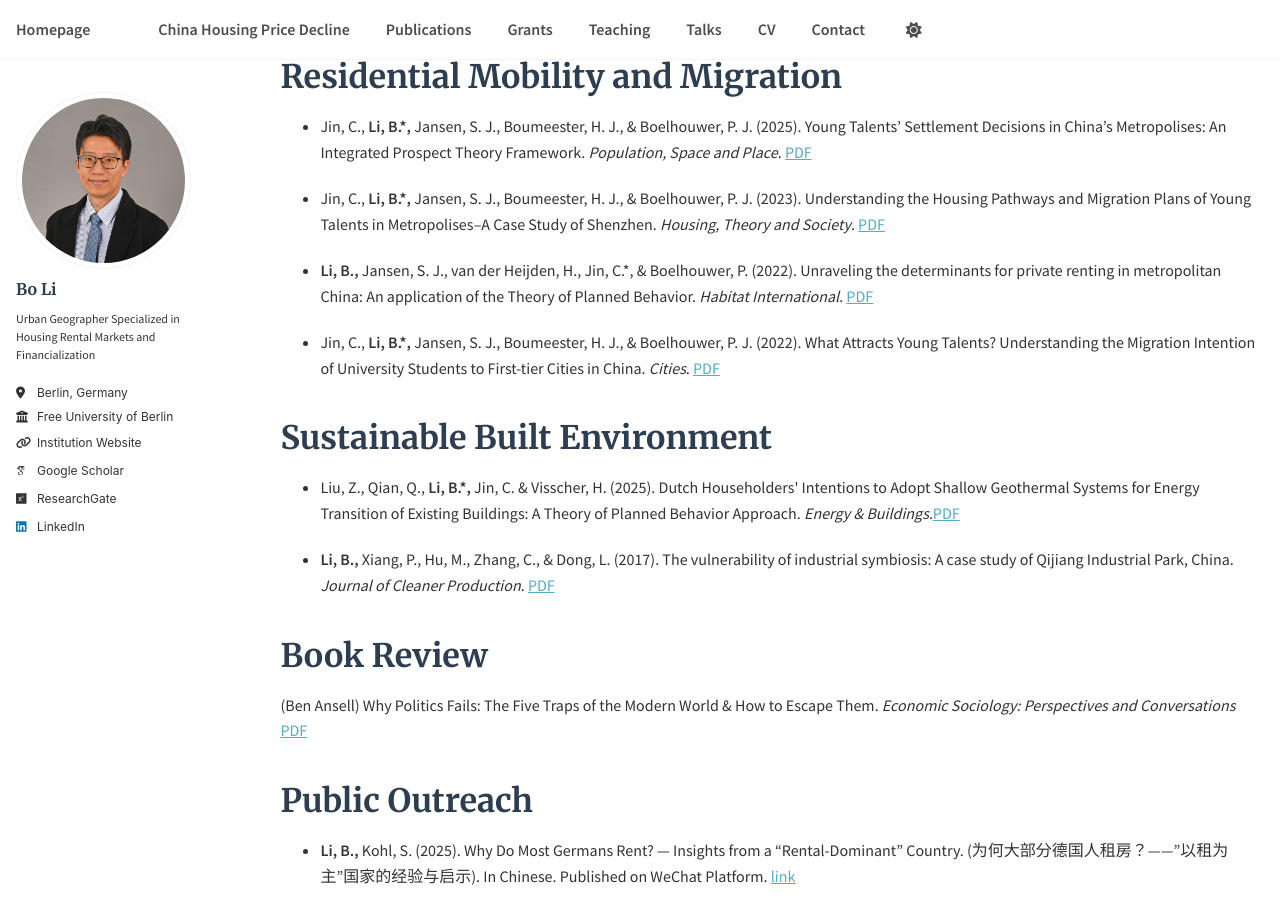
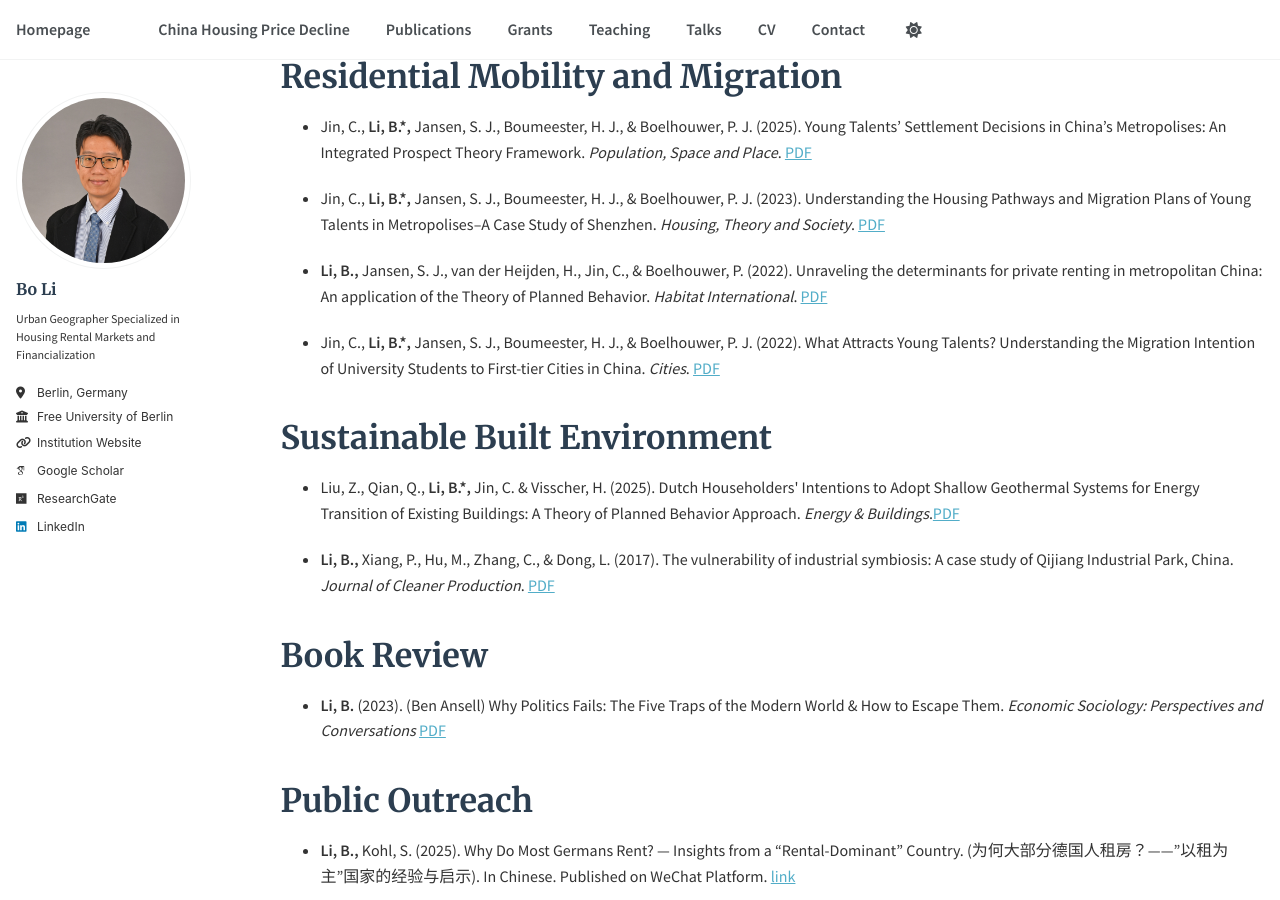
Before and after one commit to housingforall/housingforall.github.io, a Jekyll site: the page built from _pages/publications.md, in a window 1280 px wide and 900 px high, scrolled down 764 px. Built offline with Jekyll 4.4.1, drawn with Linux system fonts in a browser that asks for light colours; some web fonts are replaced.

Commit message:
Update publications.md

```diff
--- a/_pages/publications.md
+++ b/_pages/publications.md
@@ -29,7 +29,7 @@ author_profile: true
 
 * Jin, C., **Li, B.\*,** Jansen, S. J., Boumeester, H. J., & Boelhouwer, P. J. (2023). Understanding the Housing Pathways and Migration Plans of Young Talents in Metropolises--A Case Study of Shenzhen. *Housing, Theory and Society*. [PDF](https://housingforall.github.io/files/hts_2023.pdf)
 
-* **Li, B.,** Jansen, S. J., van der Heijden, H., Jin, C.\*, & Boelhouwer, P. (2022). Unraveling the determinants for private renting in metropolitan China: An application of the Theory of Planned Behavior. *Habitat International*. [PDF](https://housingforall.github.io/files/hi_2022.pdf)
+* **Li, B.,** Jansen, S. J., van der Heijden, H., Jin, C., & Boelhouwer, P. (2022). Unraveling the determinants for private renting in metropolitan China: An application of the Theory of Planned Behavior. *Habitat International*. [PDF](https://housingforall.github.io/files/hi_2022.pdf)
 
 * Jin, C., **Li, B.\*,** Jansen, S. J., Boumeester, H. J., & Boelhouwer, P. J. (2022). What Attracts Young Talents? Understanding the Migration Intention of University Students to First-tier Cities in China. *Cities*. [PDF](https://housingforall.github.io/files/cities_2022.pdf)
 
@@ -39,7 +39,7 @@ author_profile: true
 * **Li, B.,** Xiang, P., Hu, M., Zhang, C., & Dong, L. (2017). The vulnerability of industrial symbiosis: A case study of Qijiang Industrial Park, China. *Journal of Cleaner Production*. [PDF](https://housingforall.github.io/files/jcp_2017.pdf)
 
 ## Book Review
-(Ben Ansell) Why Politics Fails: The Five Traps of the Modern World & How to Escape Them. *Economic Sociology: Perspectives and Conversations* [PDF](https://housingforall.github.io/files/book_review_ansell.pdf)
+* **Li, B.** (2023). (Ben Ansell) Why Politics Fails: The Five Traps of the Modern World & How to Escape Them. *Economic Sociology: Perspectives and Conversations* [PDF](https://housingforall.github.io/files/book_review_ansell.pdf)
 
 ## Public Outreach
 
```
